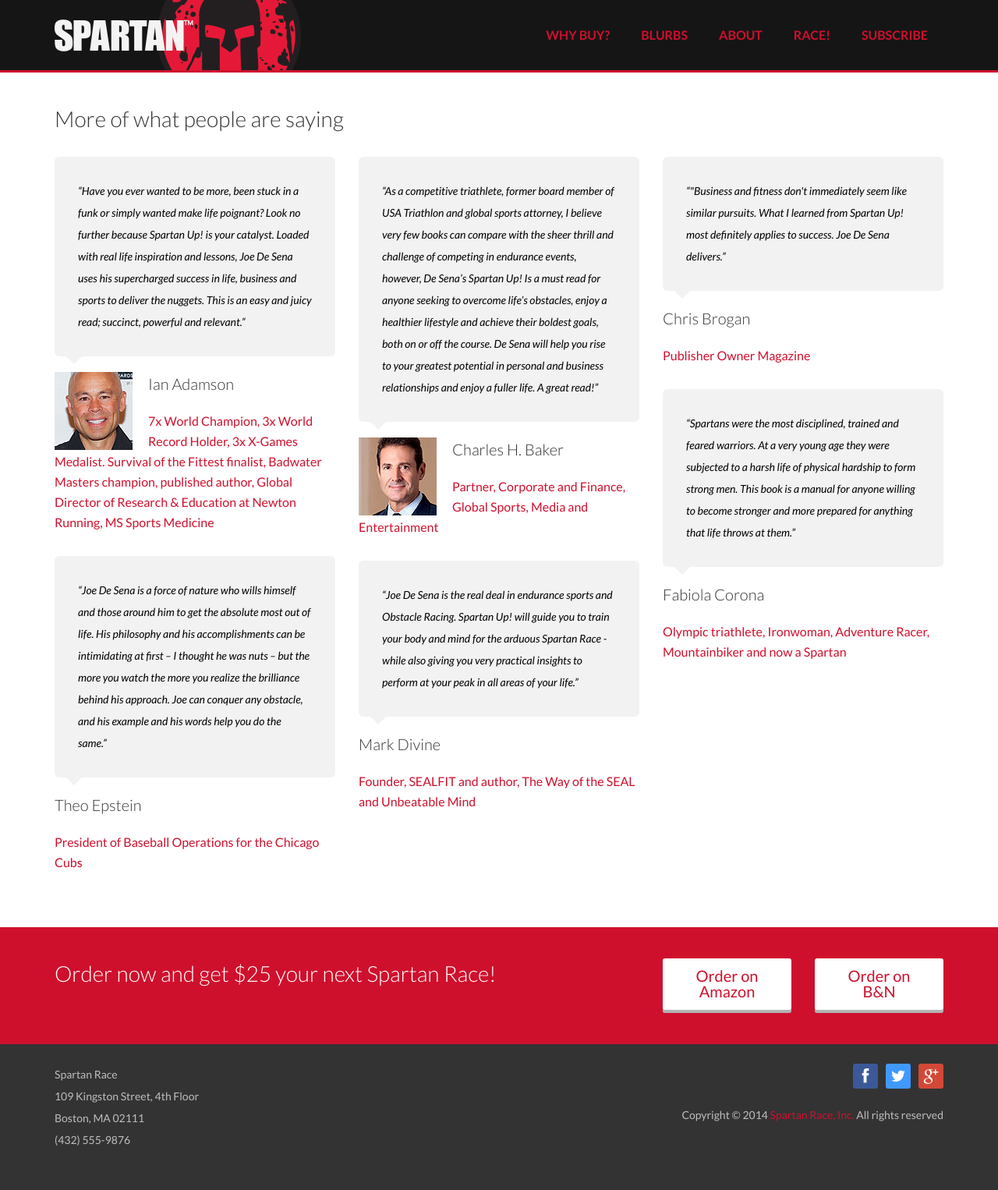
After one commit to SpartanRaceInc/SpartanUp_Book, a PHP site: page /blurbs.php in a window 1280 px wide. The commit adds this page. Shown: the whole page at 78% size. Run offline with PHP 8.4, Linux system fonts and the light colour scheme.

Commit message:
Blurbs Shell added
Added a rudimentary Blurbs page. Lot’s left to come.

```diff
--- /dev/null
+++ b/blurbs.php
@@ -0,0 +1,116 @@
+<?php require_once('partials/fore.php'); ?>
+<?php require_once('partials/header.php'); ?>
+
+		<!-- ==============================================
+		Testimonials
+		=============================================== -->
+		<section class="testimonials white-background" id="testimonials">
+			<div class="container">
+				<div class="row">
+					<div class="col-md-12">
+						<h2 class="no-margin-bottom">More of what people are saying</h2>
+					</div>
+
+					<!-- ==============================================
+					First Testimonial Column
+					=============================================== -->
+					<div class="col-md-4 testimonial">
+						<div class="bubble">
+							“Have you ever wanted to be more, been stuck in a funk or simply wanted make life poignant? Look no further because Spartan Up! is your catalyst. Loaded with real life inspiration and lessons, Joe De Sena uses his supercharged success in life, business and sports to deliver the nuggets. This is an easy and juicy read; succinct, powerful and relevant.”
+						</div>
+						<div class="person">
+							<img src="images/iana.jpg" alt="" class="float-left">
+							<h3 class="no-margin-bottom">Ian Adamson</h3>
+							<h4>7x World Champion, 3x World Record Holder, 3x X-Games Medalist. Survival of the Fittest finalist, Badwater Masters champion, published author, Global Director of Research & Education at Newton Running, MS Sports Medicine</h4>
+						</div>
+						<div class="bubble">
+							“Joe De Sena is a force of nature who wills himself and those around him to get the absolute most out of life.  His philosophy and his accomplishments can be intimidating at first – I thought he was nuts – but the more you watch the more you realize the brilliance behind his approach.  Joe can conquer any obstacle, and his example and his words help you do the same.”
+						</div>
+						<div class="person">
+							<!-- <img src="images/johnb.jpg" alt="" class="float-left"> -->
+							<h3 class="no-margin-bottom">Theo Epstein</h3>
+							<h4>President of Baseball Operations for the Chicago Cubs</h4>
+						</div>
+					</div>
+					<!-- End First Testimonial Column
+					============================================== -->
+
+					<!-- ==============================================
+					Second Testimonial Column
+					=============================================== -->
+					<div class="col-md-4 testimonial">
+						<div class="bubble">
+							“As a competitive triathlete, former board member of USA Triathlon and global sports attorney, I believe very few books can compare with the sheer thrill and challenge of competing in endurance events, however, De Sena’s Spartan Up! Is a must read for anyone seeking to overcome life’s obstacles, enjoy a healthier lifestyle and achieve their boldest goals, both on or off the course.  De Sena will help you rise to your greatest potential in personal and business relationships and enjoy a fuller life.  A great read!”
+						</div>
+						<div class="person">
+							<img src="images/charlesb.jpg" alt="" class="float-left">
+							<h3 class="no-margin-bottom">Charles H. Baker</h3>
+							<h4>Partner, Corporate and Finance, Global Sports, Media and Entertainment</h4>
+						</div>
+						<div class="bubble">
+							“Joe De Sena is the real deal in endurance sports and Obstacle Racing. Spartan Up! will guide you to train your body and mind for the arduous Spartan Race - while also giving you very practical insights to perform at your peak in all areas of your life.”
+						</div>
+						<div class="person">
+							<!-- <img src="images/johnb.jpg" alt="" class="float-left"> -->
+							<h3 class="no-margin-bottom">Mark Divine</h3>
+							<h4>Founder, SEALFIT and author, The Way of the SEAL and Unbeatable Mind</h4>
+						</div>
+					</div>
+					<!-- End Second Testimonial Column
+					============================================== -->
+
+					<!-- ==============================================
+					Third Testimonial Column
+					=============================================== -->
+					<div class="col-md-4 testimonial">
+						<div class="bubble">
+							“"Business and fitness don't immediately seem like similar pursuits. What I learned from Spartan Up! most definitely applies to success. Joe De Sena delivers.”
+						</div>
+						<div class="person">
+							<!-- <img src="images/robyn.jpg" alt="" class="float-left"> -->
+							<h3 class="no-margin-bottom">Chris Brogan</h3>
+							<h4>Publisher Owner Magazine</h4>
+						</div>
+						<div class="bubble">
+							“Spartans were the most disciplined, trained and feared warriors. At a very young age they were subjected to a harsh life of physical hardship to form strong men. This book is a manual for anyone willing to become stronger and more prepared for anything that life throws at them.”
+						</div>
+						<div class="person">
+							<!-- <img src="images/johnb.jpg" alt="" class="float-left"> -->
+							<h3 class="no-margin-bottom">Fabiola Corona</h3>
+							<h4>Olympic triathlete, Ironwoman, Adventure Racer, Mountainbiker and now a Spartan</h4>
+						</div>
+					</div>
+					<!-- End Third Testimonial Column
+					============================================== -->
+
+				</div>
+			</div>
+		</section>
+		<!-- End Testimonials
+		============================================== -->
+
+		<!-- ==============================================
+		Hero Section
+		=============================================== -->
+		<section class="color-background hero-section">
+			<div class="container">
+				<div class="row">
+					<div class="col-sm-8 hero-text">
+						<h2>Order now and get $25 your next Spartan Race!</h2>
+					</div>
+					<div class="col-sm-2">
+						<a href="http://www.spartanrace.com/spartan-up-amz" class="button-dark">Order on Amazon</a>
+					</div>
+
+					<div class="col-sm-2">
+						<a href="http://www.spartanrace.com/spartan-up-bn" class="button-dark">Order on B&N</a>
+					</div>
+				</div>
+			</div>
+		</section>
+		<!-- End Hero Section
+		============================================== -->
+
+
+<?php require_once('partials/footer.php'); ?>
+<?php require_once('partials/aft.php'); ?>
--- a/joe.php
+++ b/joe.php
@@ -113,3 +113,4 @@
 
 
 <?php require_once('partials/footer.php'); ?>
+<?php require_once('partials/aft.php'); ?>
--- a/partials/header.php
+++ b/partials/header.php
@@ -24,7 +24,7 @@
 						=============================================== -->
 						<ul class="nav hidden-xs hidden-sm">
 							<li><a href="index.php">Why Buy?</a></li>
-							<!-- <li><a href="excerpt.php">Listen</a></li> -->
+							<li><a href="blurbs.php">Blurbs</a></li>
 							<li><a href="joe.php">About</a></li>
 							<li><a href="http://www.spartanrace.com/spartan-obstacle-racing-events.php">Race!</a></li>
 							<li><a href="http://www.spartanrace.com">Subscribe</a></li>
```
Also changed, not shown: excerpt.php (deleted, +0 -50 lines), images/charlesb.jpg (added), images/iana.jpg (added).
